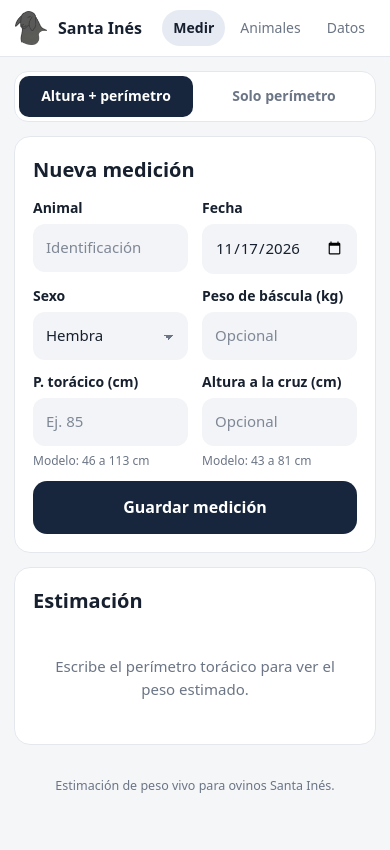
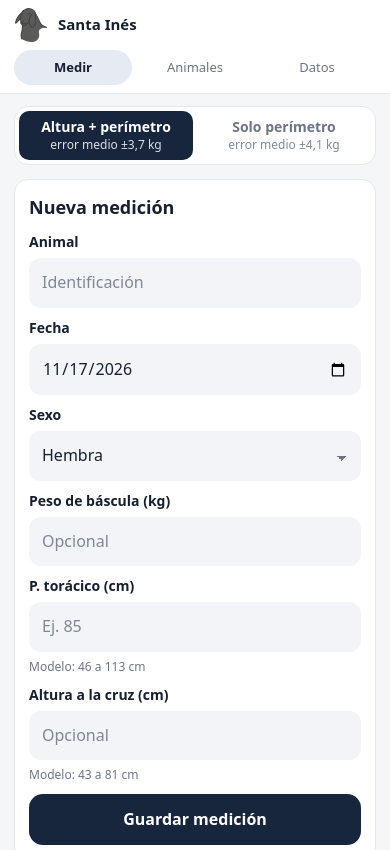
Before and after one commit to jmezosolis/santa-ines-calculadora-web, a plain HTML site: page index.html in a window 390 px wide. Shown: the top 850 px of the page. Drawn offline with Linux system fonts and the light colour scheme.

Commit message:
Error medio en los botones de modelo y ajuste para móvil
Co-Authored-By: Claude Haiku 5.5 <noreply@anthropic.com>

```diff
--- a/index.html
+++ b/index.html
@@ -85,10 +85,33 @@ input[type=number]::-webkit-outer-spin-button,input[type=number]::-webkit-inner-
 .estimacion .rango{text-align:center;color:var(--muted);font-size:14px}
 .estimacion .metodo{text-align:center;color:var(--muted);font-size:12.5px;margin-top:8px}
 .selector{display:grid;grid-template-columns:1fr 1fr;gap:4px;background:var(--card);border:1px solid var(--line);border-radius:14px;padding:4px;margin-bottom:14px}
-.selector button{border:0;background:transparent;color:var(--muted);font:inherit;font-size:14px;font-weight:600;padding:10px 8px;border-radius:10px;cursor:pointer;transition:background .25s,color .25s}
+.selector button{border:0;background:transparent;color:var(--muted);font:inherit;font-size:14px;font-weight:600;padding:9px 8px;border-radius:10px;cursor:pointer;transition:background .25s,color .25s;display:flex;flex-direction:column;align-items:center;gap:2px;line-height:1.2}
+.selector button .err{font-size:12px;font-weight:500;opacity:.85}
 .selector button[aria-pressed="true"]{background:var(--navy);color:var(--navy-fg)}
 .selector button:active{transform:scale(.98)}
 input:disabled{opacity:.45}
+
+/* ---------- Móvil ---------- */
+@media (max-width:460px){
+  header.top{flex-wrap:wrap;row-gap:8px;padding-top:calc(8px + env(safe-area-inset-top,0px));padding-bottom:8px}
+  .marca span{font-size:15px}
+  nav.tabs{width:100%;justify-content:space-between}
+  nav.tabs button{flex:1 1 0;font-size:13px;padding:8px 4px;text-align:center}
+  main{padding-top:12px}
+  .card{padding:14px;border-radius:14px}
+  .card h2{font-size:18px;margin-bottom:12px}
+  .fila2{grid-template-columns:1fr;gap:10px;margin-bottom:10px}
+  input,select{font-size:16px} /* evita zoom automático en iOS */
+  .btn{padding:14px;font-size:16px}
+  .estimacion .peso{font-size:40px}
+  .selector button{padding:8px 6px}
+  .selector button .nom{font-size:14px}
+  .stats{grid-template-columns:1fr 1fr}
+  .stat .n{font-size:17px}
+  .registro{grid-template-columns:auto 1fr;}
+  .registro .reg-pesos{grid-column:2;text-align:left}
+  .toast{bottom:calc(16px + env(safe-area-inset-bottom,0px))}
+}
 .aviso{background:var(--warn-bg);color:var(--warn-fg);border-radius:12px;padding:10px 12px;font-size:13px;margin-top:12px;display:none}
 .aviso.on{display:block}
 .aviso div+div{margin-top:4px}
@@ -158,8 +181,8 @@ dialog h3{margin:0 0 10px;font-size:17px}
   <!-- ===== MEDIR ===== -->
   <section class="view activa" id="v-medir" aria-label="Medir">
     <div class="selector" role="group" aria-label="Modelo de estimación">
-      <button type="button" data-modelo="completo" aria-pressed="true">Altura + perímetro</button>
-      <button type="button" data-modelo="ptor" aria-pressed="false">Solo perímetro</button>
+      <button type="button" data-modelo="completo" aria-pressed="true"><span class="nom">Altura + perímetro</span><span class="err">error medio ±3,7 kg</span></button>
+      <button type="button" data-modelo="ptor" aria-pressed="false"><span class="nom">Solo perímetro</span><span class="err">error medio ±4,1 kg</span></button>
     </div>
     <div class="card">
       <h2>Nueva medición</h2>
@@ -253,7 +276,7 @@ dialog h3{margin:0 0 10px;font-size:17px}
     </div>
     <div class="card">
       <h2>Modelo</h2>
-      <p class="nota" style="margin-top:0"><b>Con altura y perímetro:</b> error medio de 3,6 kg (8,6 %).</p>
+      <p class="nota" style="margin-top:0"><b>Con altura y perímetro:</b> error medio de 3,7 kg (8,6 %).</p>
       <p class="nota"><b>Solo perímetro:</b> error medio de 4,1 kg (9,6 %).</p>
       <p class="nota">Entrenado con ovinos Santa Inés de siete haciendas (2005 a 2019). Las estimaciones son orientativas: fuera de los rangos indicados o en otras razas, la precisión baja.</p>
     </div>
--- a/sw.js
+++ b/sw.js
@@ -1,5 +1,5 @@
 // Service worker: guarda la app para que funcione sin conexión.
-const VERSION = 'sicalc-v8';
+const VERSION = 'sicalc-v9';
 const SHELL = [
   './',
   './index.html',
```
